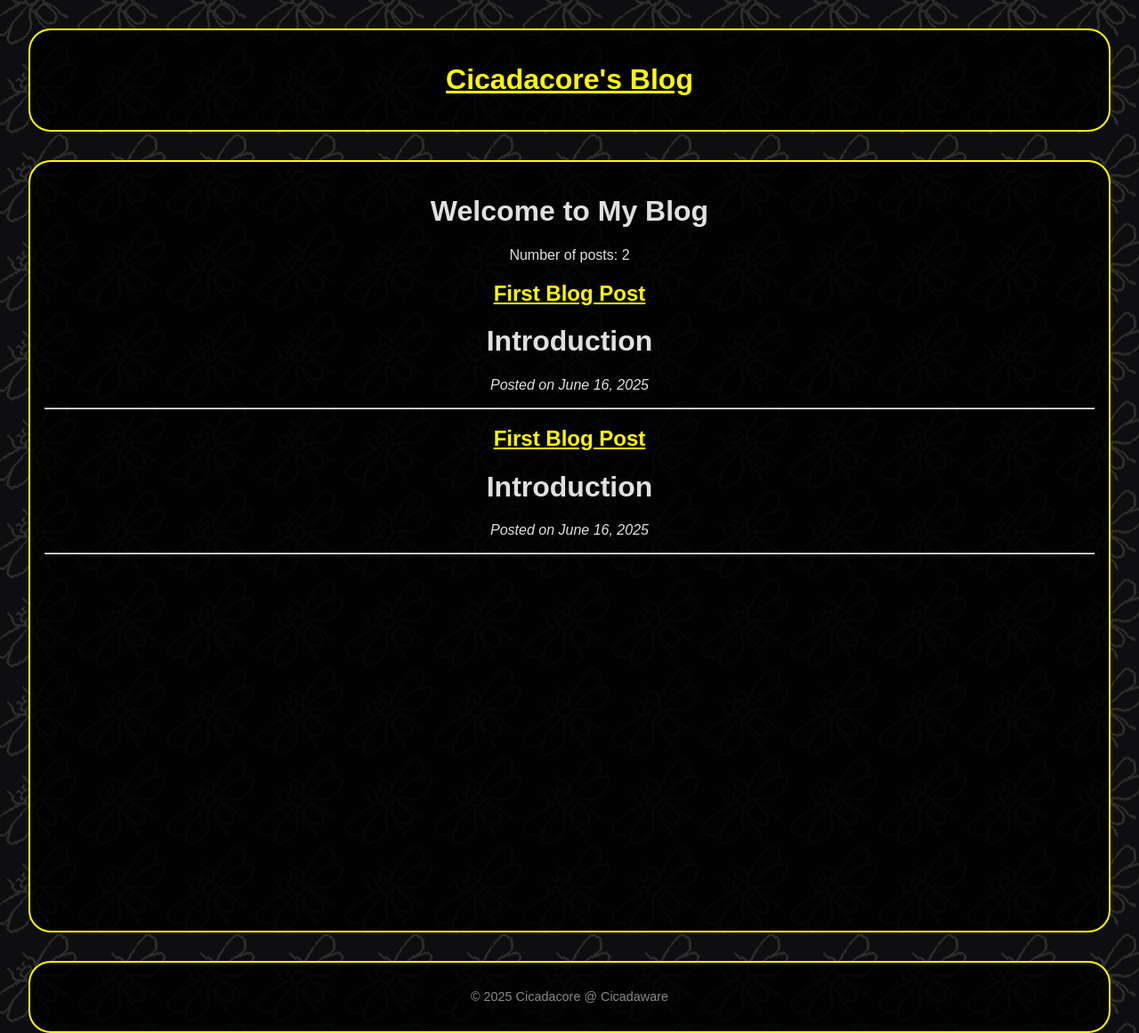
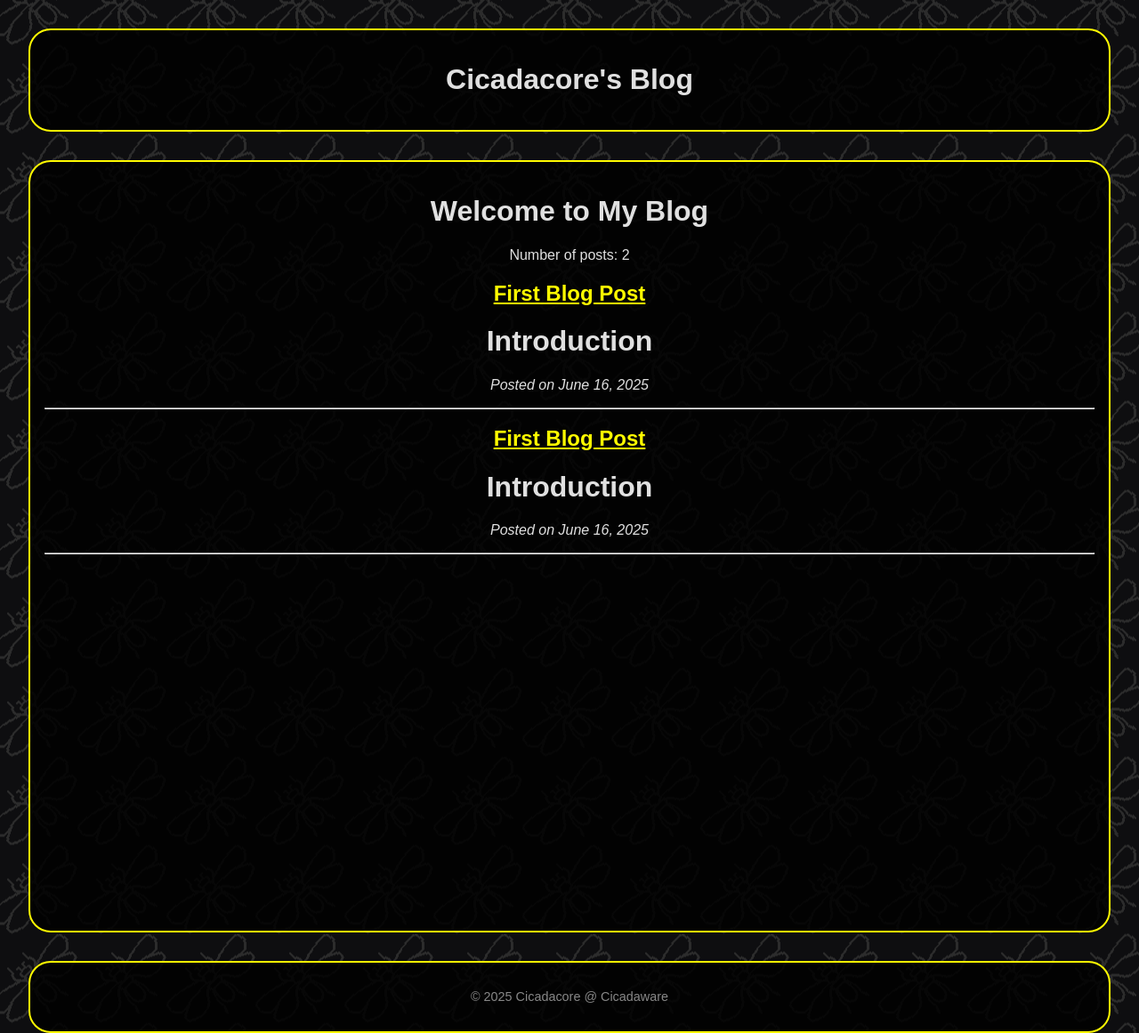
Before and after one commit to Cicadaware/cicadaware.github.io, a Jekyll site: the page built from index.md, in a window 1280 px wide. Shown: the whole page at 89% size. Built offline with Jekyll 4.4.1, drawn with Linux system fonts in a browser that asks for light colours.

Commit message:
Removed header link

```diff
--- a/_layouts/default.html
+++ b/_layouts/default.html
@@ -8,7 +8,7 @@
 <body>
 
   <header class="round-block">
-    <h1><a>{{ site.title }}</a></h1>
+    <h1>{{ site.title }}</h1>
   </header>
 
   <div class="page-container">
@@ -20,7 +20,7 @@
     {% if page.url != "/" %}
       <a href="/" class="home-link">Back to homepage</a>
     {% endif %}
-    <p>© {{ site.time | date: "%Y" }} Cicadacore @ Cicadaware</p>
+      <p>© {{ site.time | date: "%Y" }} Cicadacore @ Cicadaware</p>
   </footer>
 
 </body>
```
